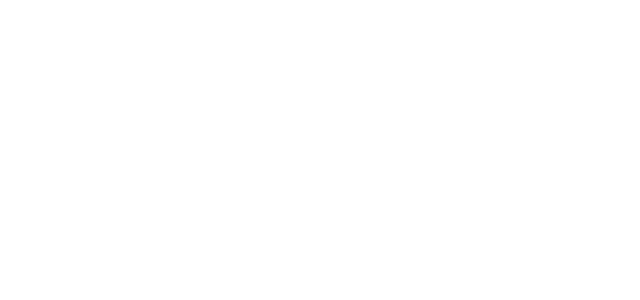
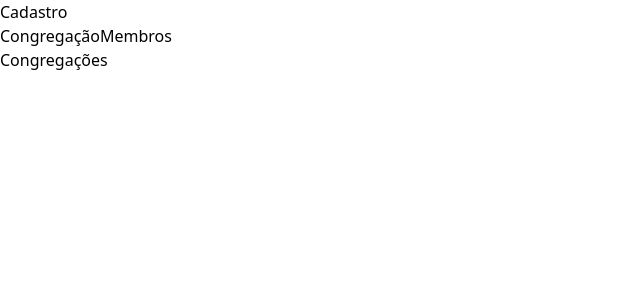
Before and after one commit to dev-ribeiro/minha-igreja, a React (Vite) app in the folder front/: page /cadastro/congregacao in a window 1280 px wide. Before the commit this address had no page. Shown: the top 300 px of the page, without its empty margins (0-640 px from the left). Built offline with nearby package versions, Linux system fonts and the light colour scheme.

Commit message:
feat: adjust routing of project

```diff
--- a/front/src/Router.tsx
+++ b/front/src/Router.tsx
@@ -1,4 +1,6 @@
+import { DefaultLayout } from "@layouts/DefaultLayout";
 import { Home } from "@pages/Home";
+import { Congregation } from "@pages/Congregation";
 import { BrowserRouter, Route, Routes } from "react-router-dom";
 
 export function Router() {
@@ -6,7 +8,10 @@
   return (
     <BrowserRouter>
       <Routes>
-        <Route path="/" element={<Home />} />
+        <Route path="/" element={<DefaultLayout />}>
+          <Route path="/" element={<Home />} />
+          <Route path="/cadastro/congregacao" element={<Congregation />} />
+        </Route>
       </Routes>
     </BrowserRouter>
   );
--- /dev/null
+++ b/front/src/components/Link.tsx
@@ -0,0 +1,16 @@
+import { ReactNode } from 'react';
+import { Link as RLink } from 'react-router-dom';
+
+type Props = {
+  children: ReactNode;
+  path: string;
+}
+
+export function Link({ children, path }: Props) {
+
+  return (
+    <RLink to={path}>
+      {children}
+    </RLink>
+  );
+}
--- a/front/src/layouts/DefaultLayout.tsx
+++ b/front/src/layouts/DefaultLayout.tsx
@@ -1,10 +1,20 @@
+import { Link } from "@components/Link";
 import { Outlet } from "react-router-dom";
 
 export function DefaultLayout() {
 
   return (
-    <div>
-      <Outlet />
+    <div className="flex">
+      <aside className="flex-[1]">
+        <div className="flex flex-col">
+          <h2>Cadastro</h2>
+          <Link path="/cadastro/congregacao">Congregação</Link>
+          <span>Membros</span>
+        </div>
+      </aside>
+      <div className="flex-[4]">
+        <Outlet />
+      </div>
     </div>
   );
 }
--- /dev/null
+++ b/front/src/pages/Congregation.tsx
@@ -0,0 +1,10 @@
+import { Container } from "@components/Container";
+
+export function Congregation() {
+
+  return (
+    <Container>
+      <h1>Congregações</h1>
+    </Container>
+  );
+}
```
